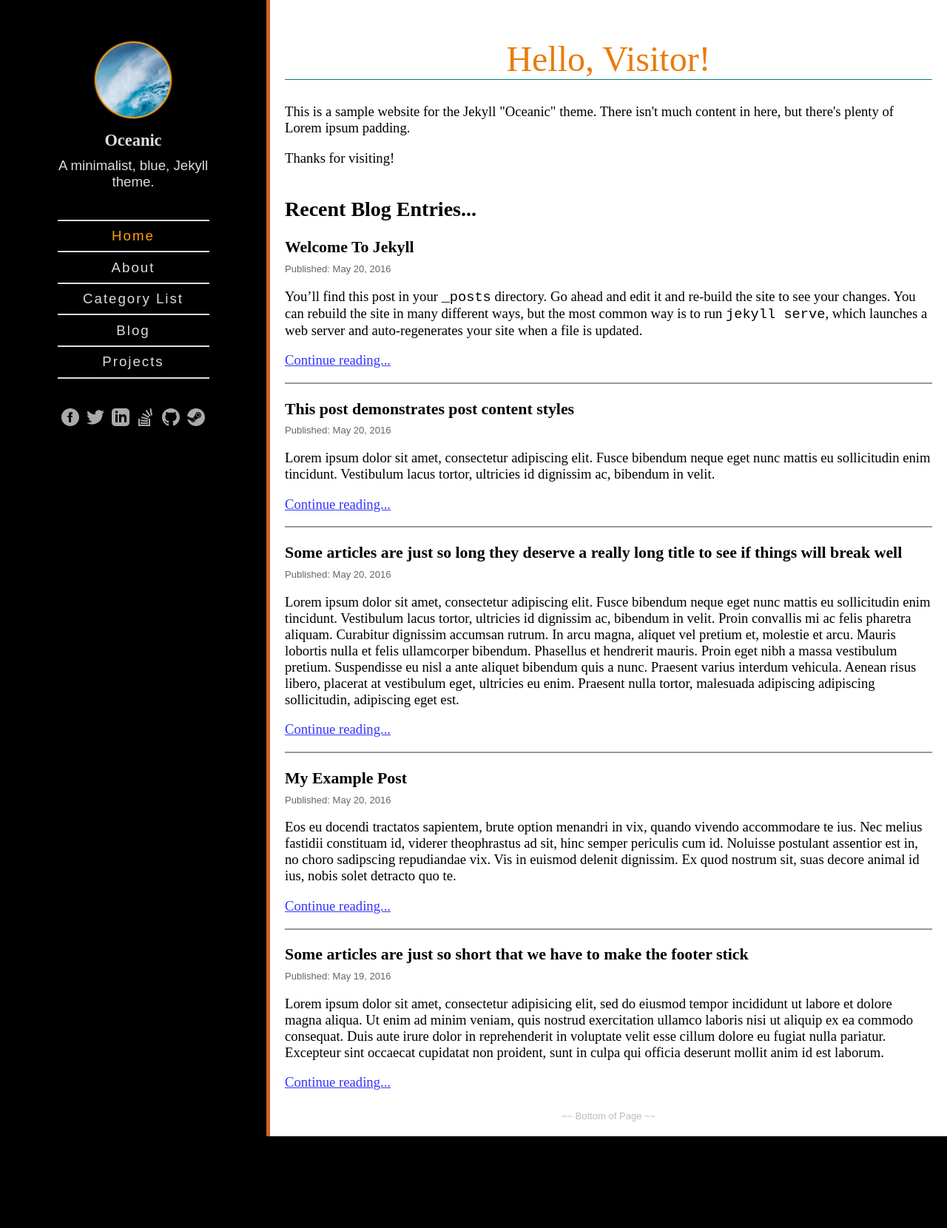
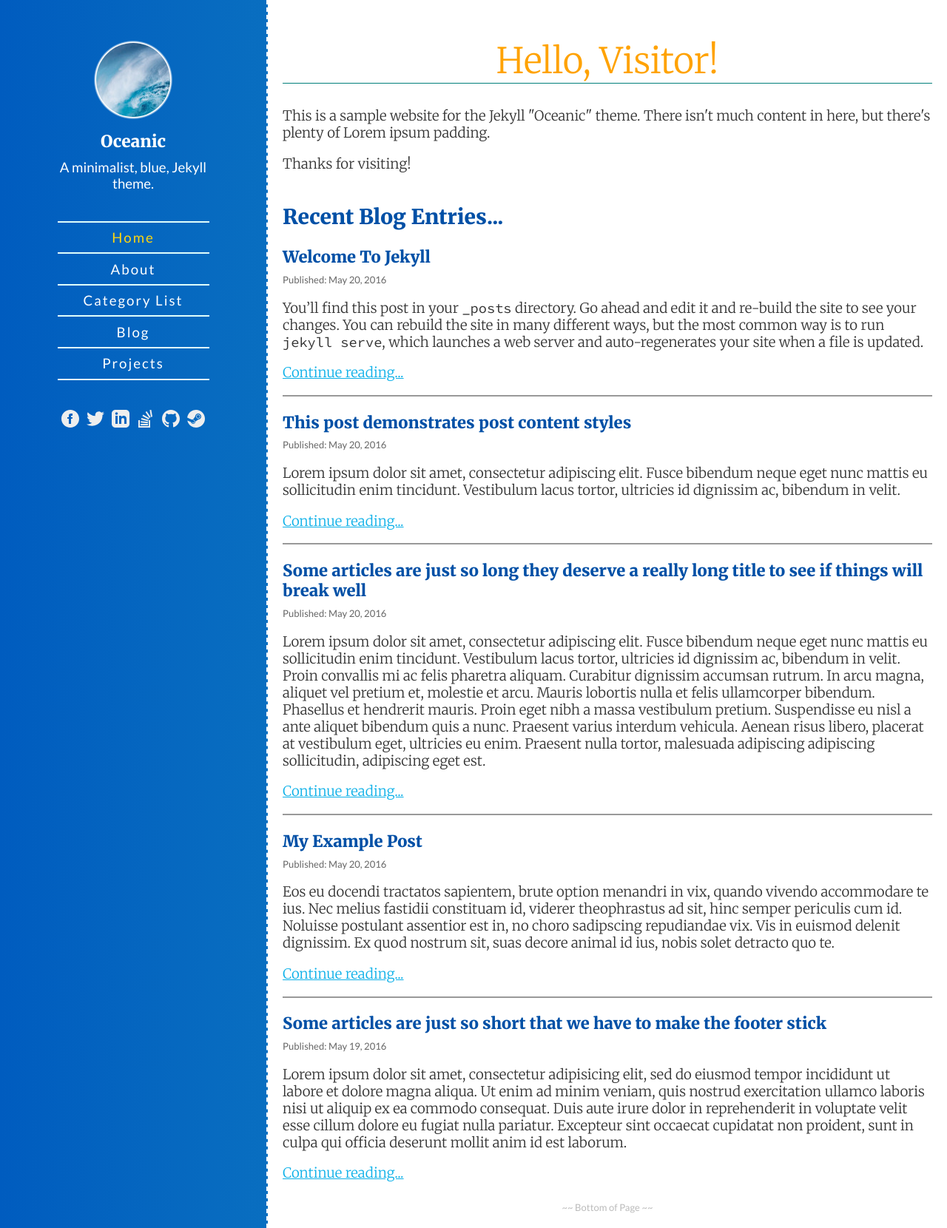
Before and after one commit to karlnicoll/jekyll-oceanic, a Jekyll site: the page built from index.html, in a window 1280 px wide. Shown: the whole page at 74% size. Built offline with Jekyll 4.4.1, drawn with Linux system fonts in a browser that asks for light colours; before the commit the page ends 1536 px from its top, so only the background shows below that.

Commit message:
Revert to Default Skin
Accidentally committed _config.yml with a custom skin specified. Should
be "default", with the option to allow users to change it.

```diff
--- a/_config.yml
+++ b/_config.yml
@@ -16,7 +16,7 @@
 # Custom theme settings. Specify the specific skin or syntax
 # highlighting here.
 oceanic:
-  skin: black
+  skin: default
   code-skin: default
 
   # If you wish to have a photo or logo in the header, specify the
```
